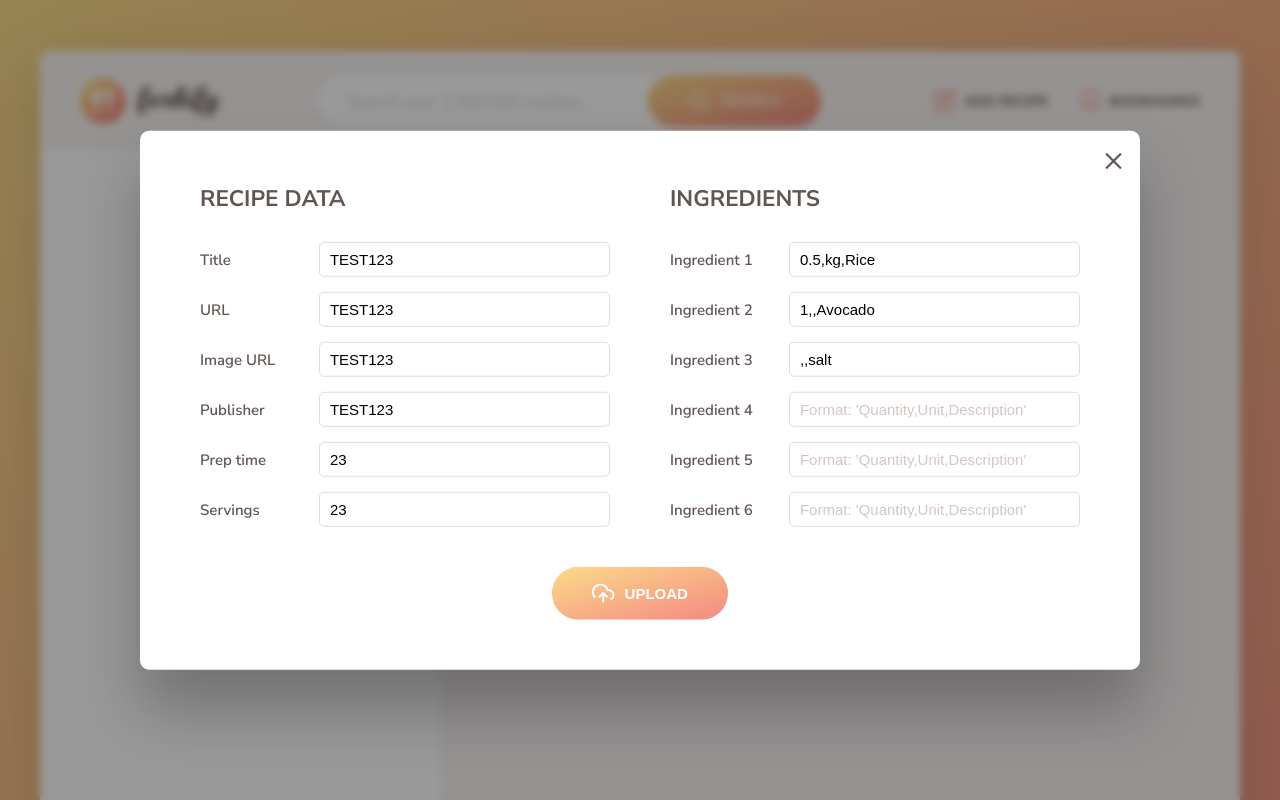
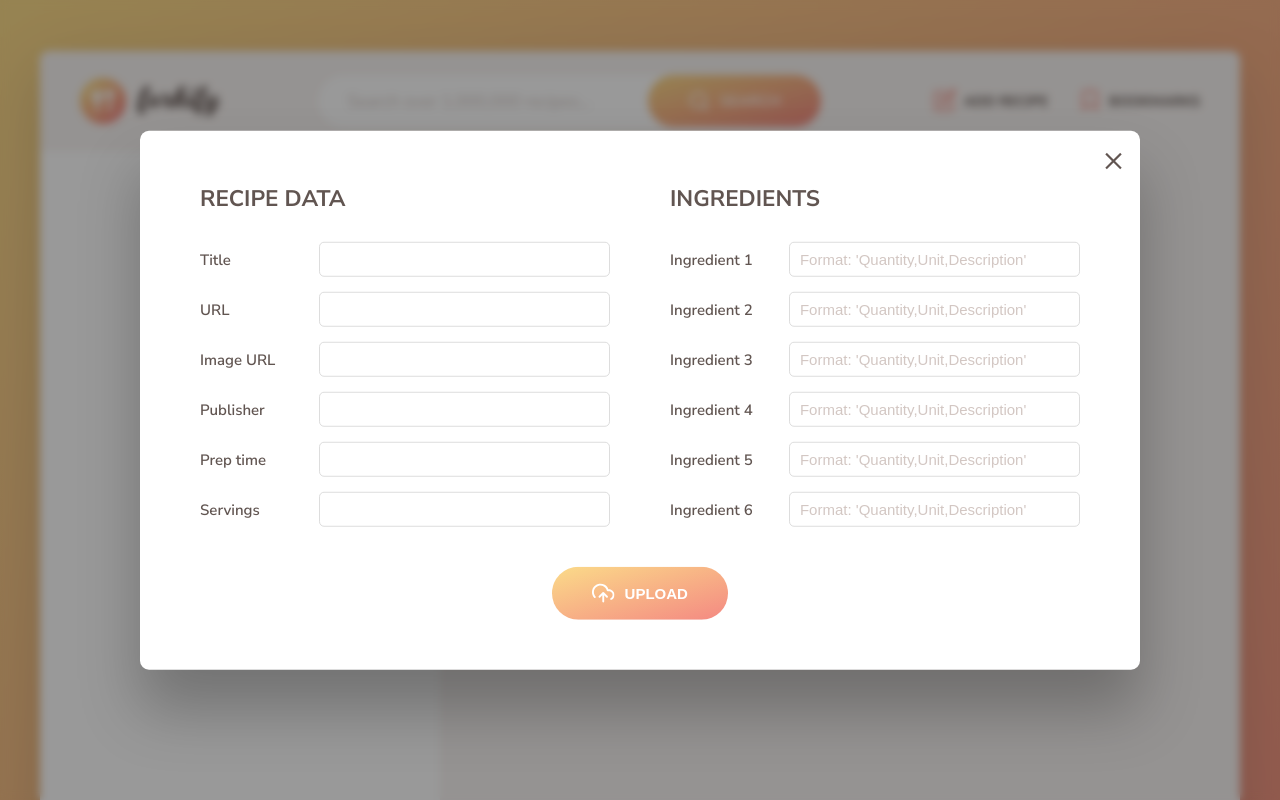
Before and after one commit to akmalzidani/forkify-app, a website built with Parcel: page index.html in a window 1280 px wide. Both pictures are taken after a click on the button "ADD RECIPE". Shown: the top 800 px of the page. Built offline with nearby package versions, Linux system fonts and the light colour scheme.

Commit message:
Cleaned up HTML

```diff
--- a/index.html
+++ b/index.html
@@ -106,24 +106,24 @@
         <div class="upload__column">
           <h3 class="upload__heading">Recipe data</h3>
           <label>Title</label>
-          <input value="TEST123" required name="title" type="text" />
+          <input value="" required name="title" type="text" />
           <label>URL</label>
-          <input value="TEST123" required name="sourceUrl" type="text" />
+          <input value="" required name="sourceUrl" type="text" />
           <label>Image URL</label>
-          <input value="TEST123" required name="image" type="text" />
+          <input value="" required name="image" type="text" />
           <label>Publisher</label>
-          <input value="TEST123" required name="publisher" type="text" />
+          <input value="" required name="publisher" type="text" />
           <label>Prep time</label>
-          <input value="23" required name="cookingTime" type="number" />
+          <input value="" required name="cookingTime" type="number" />
           <label>Servings</label>
-          <input value="23" required name="servings" type="number" />
+          <input value="" required name="servings" type="number" />
         </div>
 
         <div class="upload__column">
           <h3 class="upload__heading">Ingredients</h3>
           <label>Ingredient 1</label>
           <input
-            value="0.5,kg,Rice"
+            value=""
             type="text"
             required
             name="ingredient-1"
@@ -131,14 +131,14 @@
           />
           <label>Ingredient 2</label>
           <input
-            value="1,,Avocado"
+            value=""
             type="text"
             name="ingredient-2"
             placeholder="Format: 'Quantity,Unit,Description'"
           />
           <label>Ingredient 3</label>
           <input
-            value=",,salt"
+            value=""
             type="text"
             name="ingredient-3"
             placeholder="Format: 'Quantity,Unit,Description'"
```
